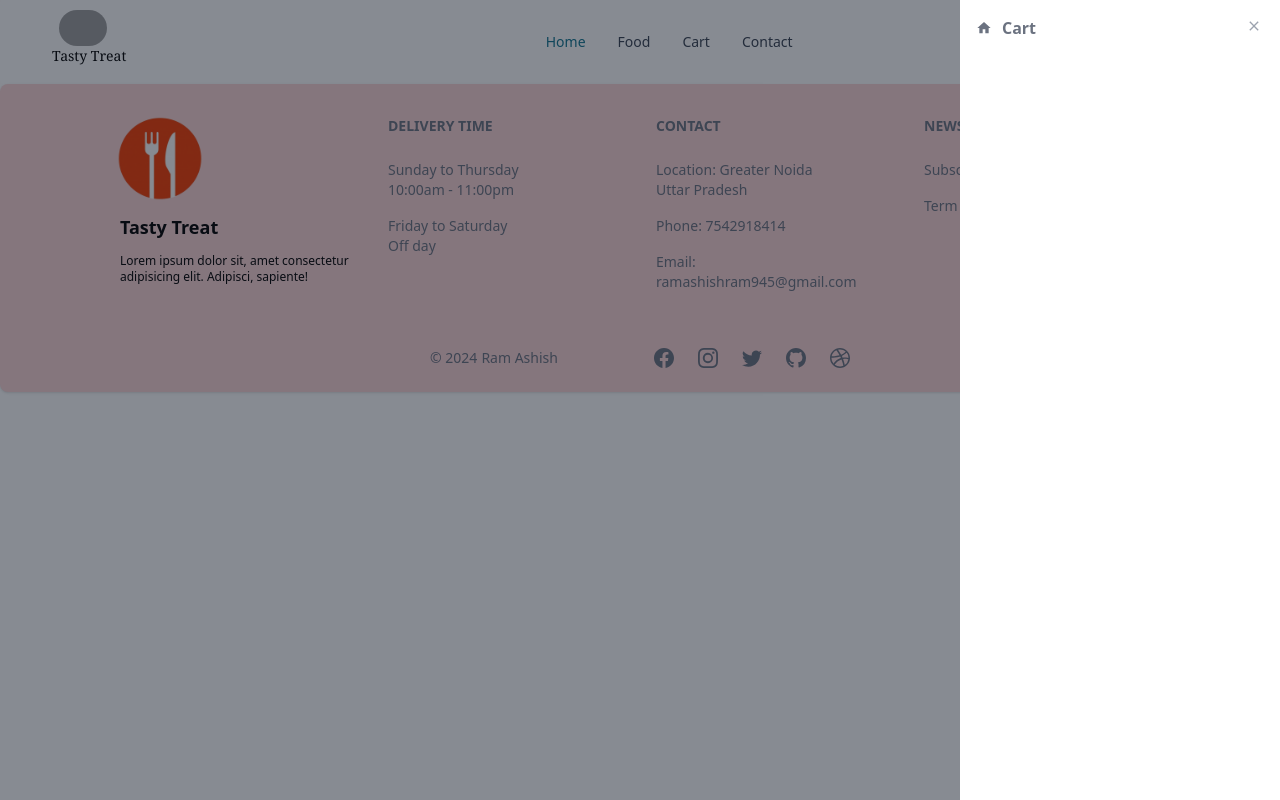
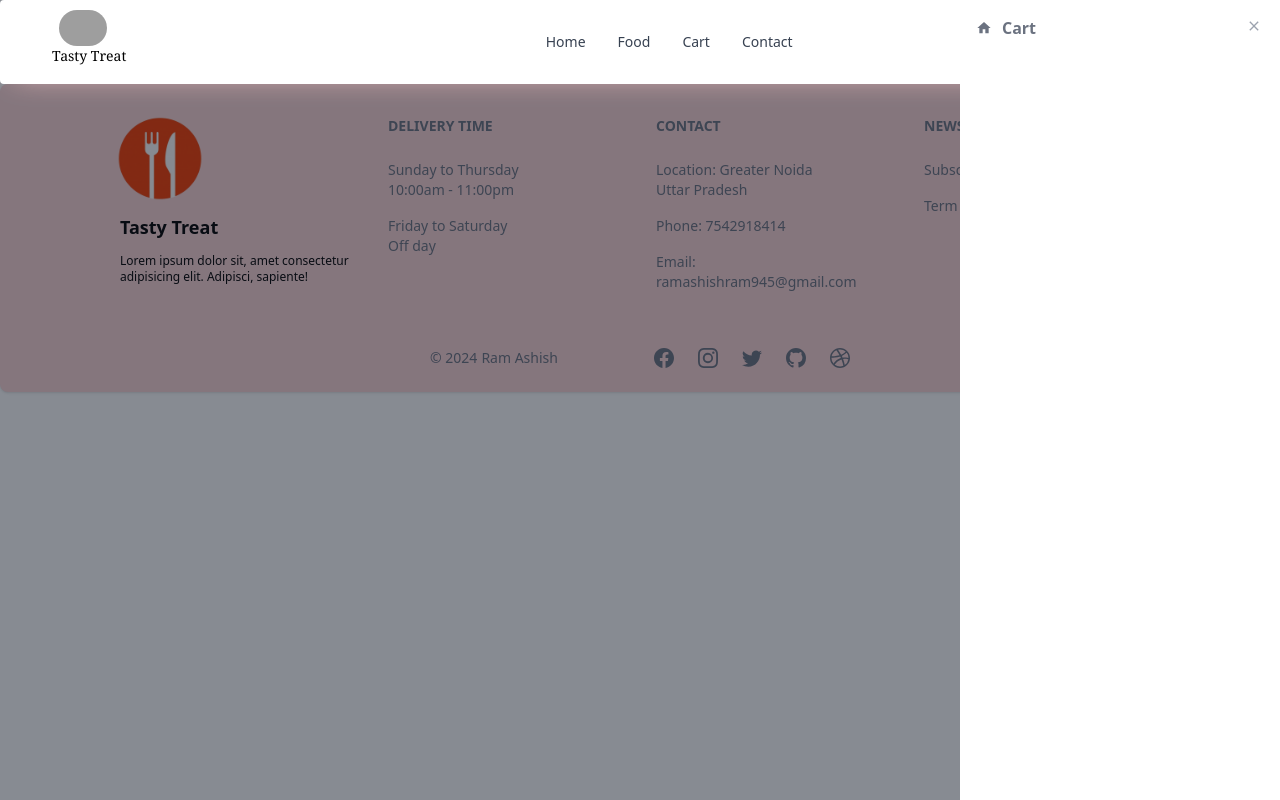
Before and after one commit to 123ramashish/food-delivery-app, a React (Vite) app in the folder client/: page /cart in a window 1280 px wide. Built offline with nearby package versions, Linux system fonts and the light colour scheme; grey boxes are pictures that could not be loaded.

Commit message:
update header css

```diff
--- a/client/src/components/Cart.jsx
+++ b/client/src/components/Cart.jsx
@@ -17,7 +17,12 @@ export default function Cart() {
   }, [location.pathname]);
 
   return (
-    <Drawer open={isOpen} onClose={handleClose} position="right">
+    <Drawer
+      open={isOpen}
+      onClose={handleClose}
+      position="right"
+      className="z-50"
+    >
       <Drawer.Header title="Cart" />
       <Drawer.Items></Drawer.Items>
     </Drawer>
--- a/client/src/index.css
+++ b/client/src/index.css
@@ -2,6 +2,13 @@
 @tailwind components;
 @tailwind utilities;
 
-/* .navlink:hover{
-color: red;
-} */
+
+.navbarlink:hover{
+    color: red !important;
+}
+.navbarlink:active{
+    color: red !important;
+}
+input:focus{
+    outline: 0;
+}
--- a/client/src/pages/Header.jsx
+++ b/client/src/pages/Header.jsx
@@ -4,7 +4,11 @@ import { FaRegUser, FaShoppingCart } from "react-icons/fa";
 export default function Header() {
   return (
     <>
-      <Navbar fluid rounded className="shadow-sm ">
+      <Navbar
+        fluid
+        rounded
+        className="shadow-sm sticky top-0 w-full overflow-y-hidden z-50"
+      >
         <Navbar.Brand
           as={Link}
           href="/"
@@ -22,21 +26,27 @@ export default function Header() {
 
         <div className=" inline-flex gap-4 text-sm items-center ml-2 md:order-2 ">
           <Link to={"/cart"}>
-            <FaShoppingCart />
+            <FaShoppingCart className="hover:text-red-500" />
           </Link>
           <Link to={"/signin"}>
-            <FaRegUser />
+            <FaRegUser className="hover:text-red-500" />
           </Link>
           <Navbar.Toggle />
         </div>
 
         <Navbar.Collapse>
-          <Navbar.Link active href="/">
+          <Navbar.Link href="/" className="navbarlink">
             Home
           </Navbar.Link>
-          <Navbar.Link href="/food">Food</Navbar.Link>
-          <Navbar.Link href="/cart">Cart</Navbar.Link>
-          <Navbar.Link href="/contact">Contact</Navbar.Link>
+          <Navbar.Link href="/food" className="navbarlink">
+            Food
+          </Navbar.Link>
+          <Navbar.Link href="/cart" className="navbarlink">
+            Cart
+          </Navbar.Link>
+          <Navbar.Link href="/contact" className="navbarlink">
+            Contact
+          </Navbar.Link>
         </Navbar.Collapse>
       </Navbar>
     </>
```
Also changed, not shown: client/src/App.css (deleted, +0 -42 lines).
